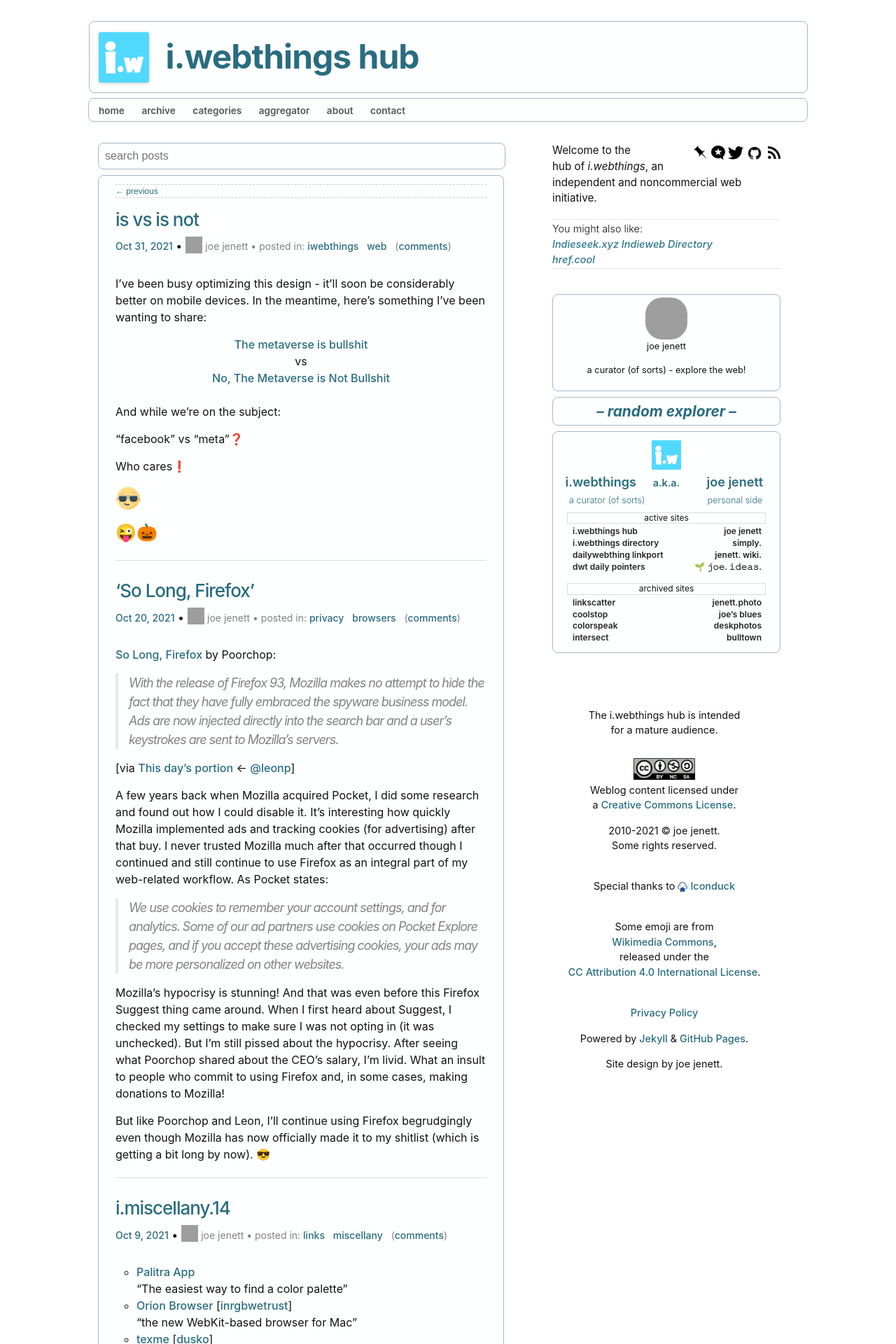
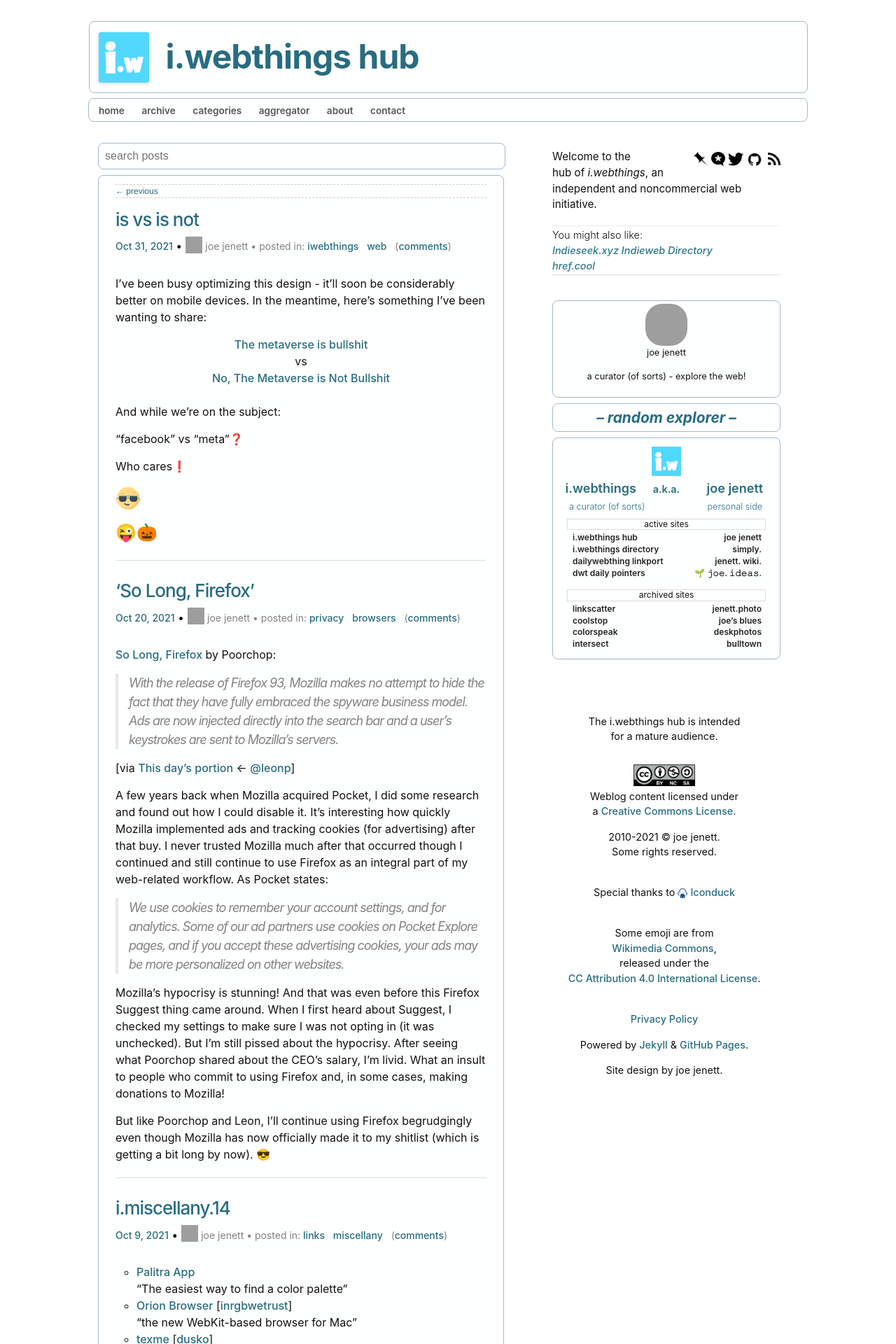
Before and after one commit to joejenett/i.webthings, a Jekyll site: the page built from index.md, in a window 1280 px wide. Shown: the top 1920 px of the page at 70% size. Built offline with Jekyll 4.4.1, drawn with Linux system fonts in a browser that asks for light colours; comment, search, counter and statistics services are not loaded; grey boxes are pictures that could not be loaded.

Commit message:
Update default.html

```diff
--- a/_layouts/default.html
+++ b/_layouts/default.html
@@ -24,7 +24,7 @@
 <span style="float:right;margin-left:4px;">
 <a title="we ❤️ pinboard!" href="https://pinboard.in/u:iwebthings/"><img src="/images/pinboard.png" alt="we ❤️ pinboard!" style="max-width:20px;"></a> <a title="joejenett on micro.blog" href="https://micro.blog/joejenett" rel="me"><img src="/images/mbb.png" alt="joejenett on micro.blog" style="max-width:20px;"></a> <a title="Follow iwebthings on Twitter" href="https://www.twitter.com/iwebthings" rel="me"><img src="/images/twitter.png" alt="Follow i.webthings on Twitter" style="max-width:22px;"></a> <a title="joe jenett at github" href="https://github.com/joejenett" rel="me"><img src="/images/github.png" alt="joe jenett at github" style="max-width:22px;position:relative;top:1px;"></a> <a title="Subscribe" href="/feed.atom"><img src="/images/rss.png" alt="Subscribe" style="max-width:18px;margin-left:4px;"></a>
 </span>
-<div style="text-align:left;;margin-bottom:36px;font-size:.95em;">
+<div style="text-align:left;;margin-bottom:36px;margin-top:9px;font-size:.95em;">
 <p>Welcome to the<br />hub of  <em>i.webthings</em>, an independent and  noncommercial web initiative.
 </p>
 <!--
```
